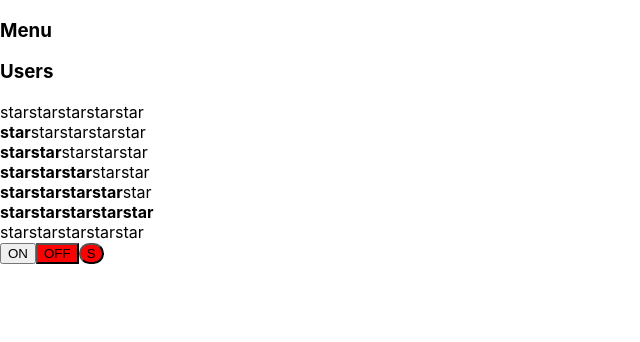
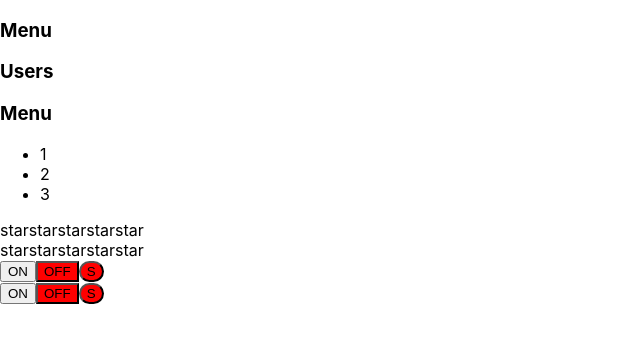
Before and after one commit to Katrin3536/typescript-intro, a React (Create React App) app in the folder my-app/: page / in a window 1280 px wide. Shown: the top 342 px of the page, without its empty margins (0-640 px from the left). Built offline with nearby package versions, Linux system fonts and the light colour scheme.

Commit message:
added lesson about callbacks part 1

```diff
--- a/my-app/src/App.tsx
+++ b/my-app/src/App.tsx
@@ -1,11 +1,12 @@
 import React, {useState} from 'react';
 import './App.css';
 import Accordion from './components/Accordion/Accordion';
-import {Rating} from './components/Rating/Rating';
+import {Rating, RatingValueType} from './components/Rating/Rating';
 // @ts-ignore
 import OnOff from './components/OnOff/OnOff';
 import UncontrolledAccordion from './components/Accordion/UncontrolledAccordion';
 import { UncontrolledRating } from './components/Rating/UncontrolledRating';
+import UncontrolledOnOff from './components/OnOff/UncontrolledOnOff';
 
 
 function App() {
@@ -19,29 +20,31 @@ function App() {
     };
 
 
+    let [ratingValue, setRatingValue] = useState<RatingValueType>(0)
+    let [collapsedValue, setCollapsedValue] = useState<boolean>(false)
+
+
     return (
         <div>
-            {/*<PageTitle title = {"This is APP component"}/>*/}
-            {/*<PageTitle title = {"My friends"}/>*/}
-            {/*Article 1*/}
-            {/*<Rating value = {3}/>*/}
-            {/*<Accordion titleValue={'Menu'} collapsed={true}/>*/}
-            {/*<Accordion titleValue={'Users'} collapsed={false}/>*/}
-            {/*Article 2*/}
 
             <UncontrolledAccordion titleValue={'Menu'}/>
             <UncontrolledAccordion titleValue={'Users'}/>
 
-            <Rating value={0}/>
-            <Rating value={1}/>
-            <Rating value={2}/>
-            <Rating value={3}/>
-            <Rating value={4}/>
-            <Rating value={5}/>
+            <Accordion titleValue={'Menu'} collapsed={collapsedValue} onClick = {()=>setCollapsedValue(!collapsedValue)}/>
+            {/*<Accordion titleValue={'Menu'} collapsed={collapsedValue} onClick = {setCollapsedValue}/> второй способ со значением*/}
+            <Rating value={ratingValue} setRatingValue={setRatingValue}/>
+
+            {/*<Rating value={1}/>*/}
+            {/*<Rating value={2}/>*/}
+            {/*<Rating value={3}/>*/}
+            {/*<Rating value={4}/>*/}
+            {/*<Rating value={5}/>*/}
 
             <UncontrolledRating/>
 
             <OnOff turnOn={value} onClick={onClick}/>
+            <UncontrolledOnOff/>
+
         </div>
     );
 }
--- a/my-app/src/components/Accordion/Accordion.tsx
+++ b/my-app/src/components/Accordion/Accordion.tsx
@@ -1,15 +1,18 @@
 import React from 'react';
 
 type AccordionPropsType = {
-    titleValue: string
-    collapsed: boolean
+    titleValue: string,
+    collapsed: boolean,
+    onClick:()=>void
+    // onClick:(value:boolean)=>void-второй способ со значением
+
 }
 
 function Accordion(props: AccordionPropsType) {
-    // console.log('Accordion rendering');
     return <div>
 
-        <AccordionTitle title={props.titleValue}/>
+        <AccordionTitle title={props.titleValue} onClick={props.onClick}/>
+        {/*<AccordionTitle title={props.titleValue} onClick={props.onClick} value={!props.collapsed}/> второй способ с передачей значения*/}
         {!props.collapsed && <AccordionBody/>}
 
     </div>;
@@ -32,16 +35,21 @@ function Accordion(props: AccordionPropsType) {
 
 type AccordionTitlePropsType = {
     title: string
+    onClick:()=>void
+    // onClick:(value:boolean)=>void,
+    // value:boolean второй способ со значением
+
+
 }
 
 function AccordionTitle(props: AccordionTitlePropsType) {
-    // console.log('AccordionTitle rendering');
-    return <h3>{props.title}</h3>;
+
+    return <h3 onClick={props.onClick}>{props.title}</h3>;
+    // return <h3 onClick={()=>props.onClick(!props.value)}>{props.title}</h3> второй способ со значением
 }
 
 
 function AccordionBody() {
-    // console.log('AccordionBody rendering');
     return (
         <ul>
             <li>1</li>
--- /dev/null
+++ b/my-app/src/components/OnOff/UncontrolledOnOff.tsx
@@ -0,0 +1,31 @@
+import React, {useState} from 'react';
+
+const UncontrolledOnOff = ():JSX.Element => {
+
+    let [value, setValue] = useState<boolean>(false);
+
+
+    const onClick = (nameButton: string) => {
+        setValue(nameButton === 'ON');
+    };
+
+
+    const styleButtonOn = {backgroundColor: value ? 'green' : ''};
+    const styleButtonOff = {backgroundColor: value ? '' : 'red'};
+    const roundButton = {
+        borderRadius: ' 50px',
+        backgroundColor: value ? 'green' : 'red'
+    };
+
+    return (
+        <div>
+            <button onClick={() => onClick('ON')} style={styleButtonOn}>ON</button>
+            <button onClick={() => onClick('OFF')} style={styleButtonOff}>OFF</button>
+            <button style={roundButton}>S</button>
+        </div>
+    );
+
+
+};
+
+export default UncontrolledOnOff;
--- a/my-app/src/components/Rating/Rating.tsx
+++ b/my-app/src/components/Rating/Rating.tsx
@@ -1,19 +1,22 @@
-import React from "react";
+import React, {useState} from 'react';
+
+export type RatingValueType = 0 | 1 | 2 | 3 | 4 | 5
 
 type RatingPropsType = {
-    value: number //(0 | 1 | 2 | 3 | 4 | 5)
+    value: RatingValueType, //(0 | 1 | 2 | 3 | 4 | 5)
+    setRatingValue:(value:RatingValueType)=>void
 }
 
 export function Rating(props: RatingPropsType) {
-    // console.log("Rating rendering")
+
 
         return (
             <div>
-                <Star selected = {props.value > 0}/>
-                <Star selected = {props.value > 1}/>
-                <Star selected = {props.value > 2}/>
-                <Star selected = {props.value > 3}/>
-                <Star selected = {props.value > 4}/>
+                <Star selected = {props.value > 0} setRatingValue= {props.setRatingValue} value = {1} />
+                <Star selected = {props.value > 1} setRatingValue= {props.setRatingValue} value = {2}/>
+                <Star selected = {props.value > 2} setRatingValue= {props.setRatingValue} value = {3}/>
+                <Star selected = {props.value > 3} setRatingValue= {props.setRatingValue} value = {4}/>
+                <Star selected = {props.value > 4} setRatingValue= {props.setRatingValue} value = {5}/>
             </div>
         )
 
@@ -21,10 +24,12 @@ export function Rating(props: RatingPropsType) {
 }
 
 type StarPropsType = {
-    selected: boolean
+    selected: boolean;
+    value: RatingValueType;
+    setRatingValue:(value:RatingValueType)=>void
 }
 
 function Star(props: StarPropsType) {
 
-    return props.selected ? <span><b>star</b></span> : <span>star</span>
+    return <span onClick={()=>props.setRatingValue(props.value)} >{props.selected ? <b>star</b> :'star'}</span>
 }
```
